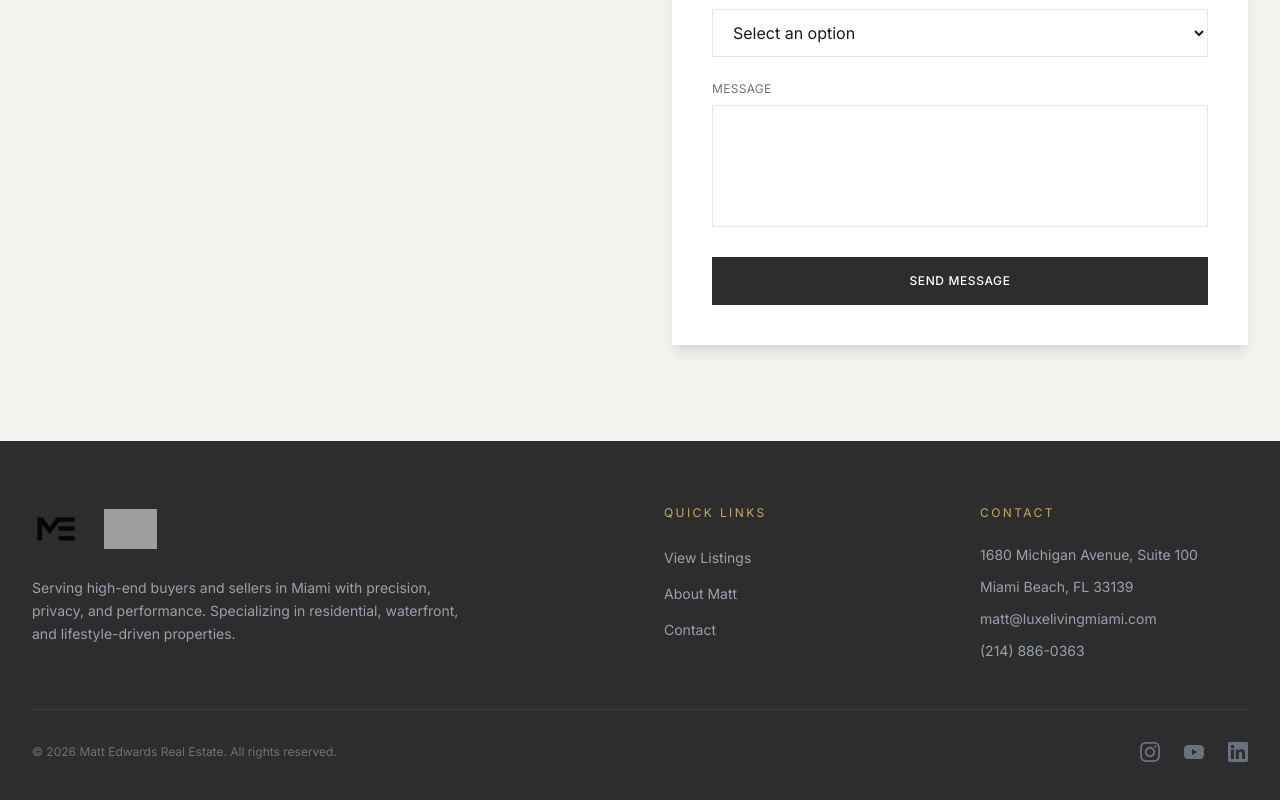
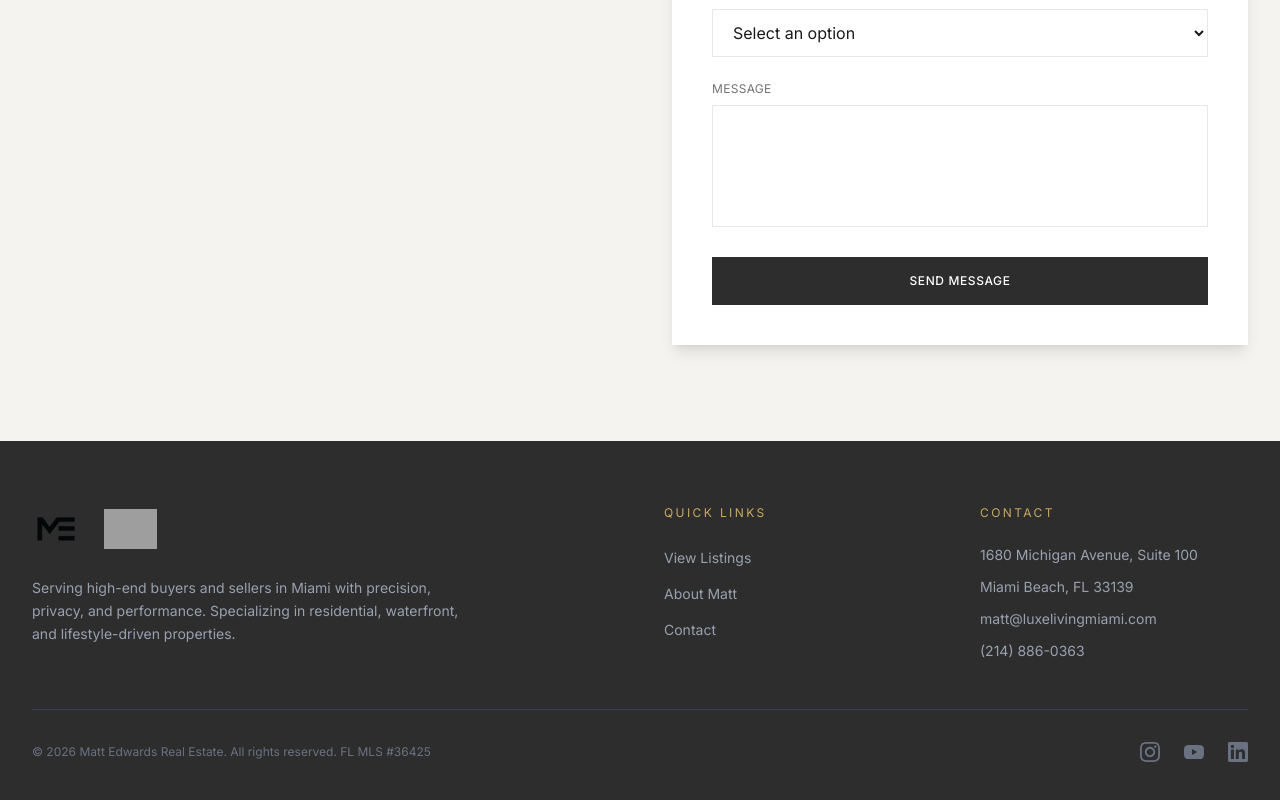
Before and after one commit to colin357/Matt-Edwards-Real-Estate, a Next.js app: page / in a window 1280 px wide. Shown: the part 5511-6311 px from the top of the page. Built offline with nearby package versions, Linux system fonts and the light colour scheme; grey boxes are pictures that could not be loaded.

Commit message:
Add FL MLS #36425 to footer
https://claude.ai/code/session_015jBjt6nvMWwjDFUEjwCda1

```diff
--- a/src/components/Footer.tsx
+++ b/src/components/Footer.tsx
@@ -79,7 +79,7 @@ export default function Footer() {
         {/* Bottom Bar */}
         <div className="border-t border-gray-700 mt-12 pt-8 flex flex-col md:flex-row justify-between items-center">
           <p className="text-gray-500 text-xs">
-            &copy; {new Date().getFullYear()} Matt Edwards Real Estate. All rights reserved.
+            &copy; {new Date().getFullYear()} Matt Edwards Real Estate. All rights reserved. FL MLS #36425
           </p>
           <div className="flex space-x-6 mt-4 md:mt-0">
             <a href="#" className="text-gray-500 hover:text-white transition-colors" aria-label="Instagram">
```
